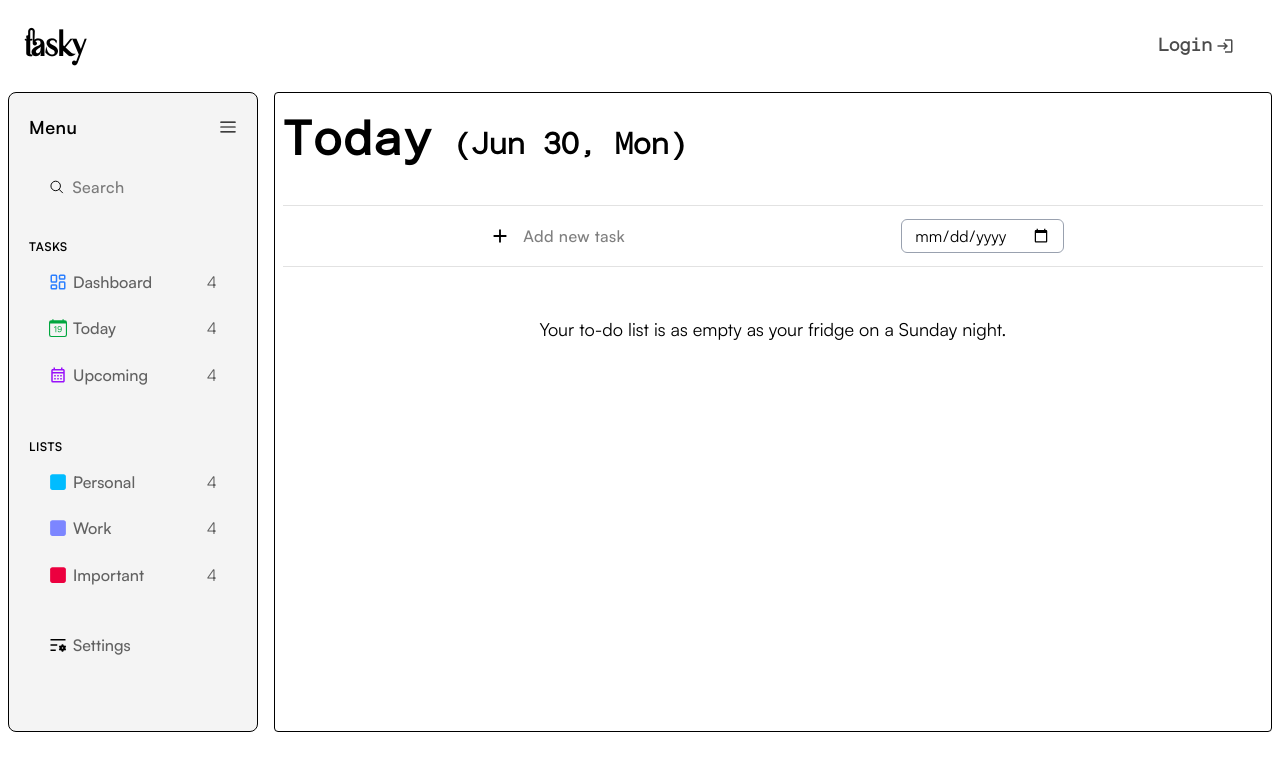
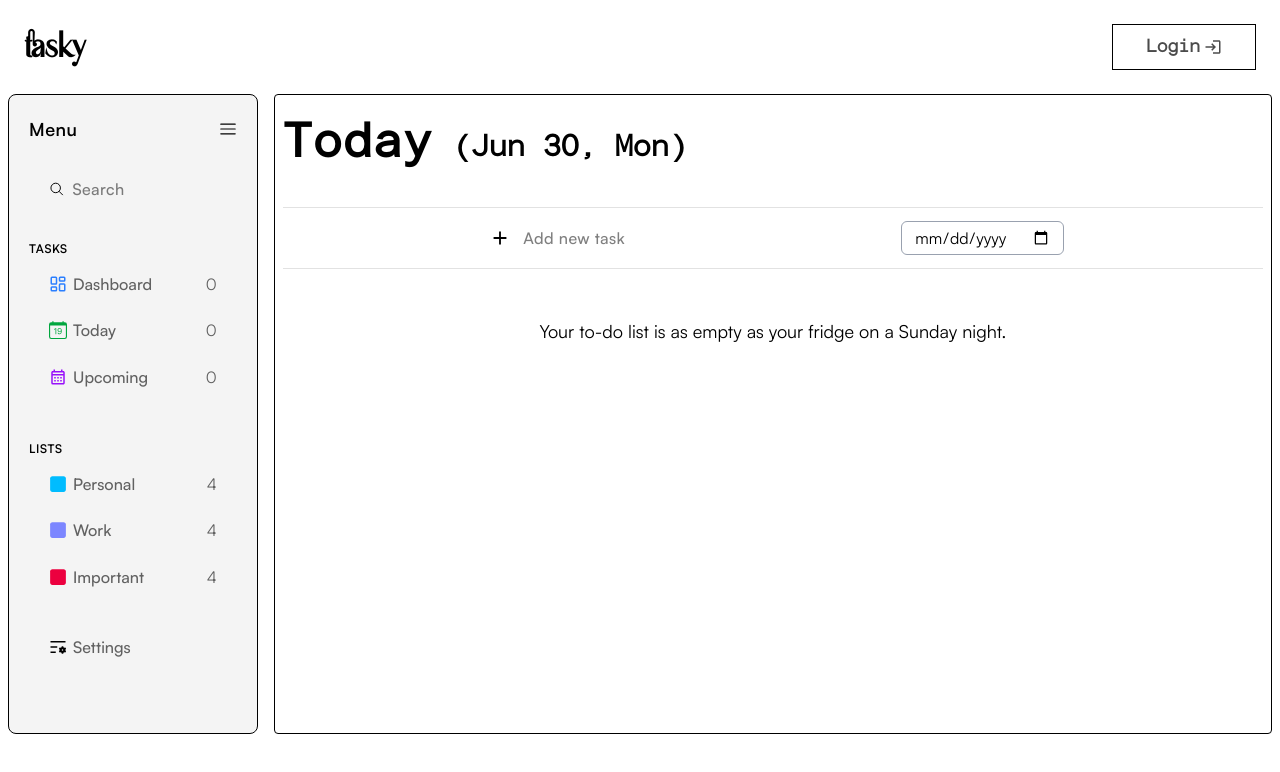
Before and after one commit to sagar-mitra/To-Do, a React (Vite) app: page / in a window 1280 px wide. Shown: the top 772 px of the page. Built offline with nearby package versions, Linux system fonts and the light colour scheme.

Commit message:
sidebar task count updated

```diff
--- a/src/components/Header.jsx
+++ b/src/components/Header.jsx
@@ -1,18 +1,35 @@
-import React from "react";
+import React, { useContext } from "react";
 import { Link } from "react-router-dom";
 import { MdLogin } from "react-icons/md";
+import AuthContext from "../utils/AuthContext";
+import ProfilePicture from "./ProfilePicture";
 
 const Header = () => {
+  const { loginInfo } = useContext(AuthContext);
+  console.log(loginInfo);
+
+
+
   return (
     <div className="mb-2 p-4 flex justify-between items-center">
       <h1 className="font-garaigit text-4xl font-bold ">tasky</h1>
-      <div className="w-30 p-1">
-        <Link className="group/login flex gap-1 items-center justify-center py-1 px-3 rounded-lg hover:bg-[#f4f4f4]" to="/login">
-          <h3 className="font-ltsuperiorMono opacity-70 text-lg font-semibold group-hover/login:opacity-100">
-            Login
-          </h3>
-          <MdLogin className="text-lg opacity-70 group-hover/login:opacity-100" />
-        </Link>
+      <div className="w-36 p-1 border">
+        {Object.keys(loginInfo).length !== 0 ? (
+          <div className="w-full flex items-center justify-between">
+            <h4 className="text-sm">{loginInfo.userName}</h4>
+            {/* {loginInfo.profilePhoto && <ProfilePicture file={loginInfo.profilePhoto} />} */}
+          </div>
+        ) : (
+          <Link
+            className="group/login flex gap-1 items-center justify-center py-1 px-3 rounded-lg hover:bg-[#f4f4f4]"
+            to="/login"
+          >
+            <h3 className="font-ltsuperiorMono opacity-70 text-lg font-semibold group-hover/login:opacity-100">
+              Login
+            </h3>
+            <MdLogin className="text-lg opacity-70 group-hover/login:opacity-100" />
+          </Link>
+        )}
       </div>
     </div>
   );
--- a/src/components/LoginForm.jsx
+++ b/src/components/LoginForm.jsx
@@ -1,6 +1,7 @@
 import React, { useContext, useState } from "react";
 import AuthContext from "../utils/AuthContext";
 import { useNavigate } from "react-router-dom";
+import ProfilePicture from "./ProfilePicture";
 
 const LoginForm = () => {
   const [fullName, setFullname] = useState("");
@@ -25,21 +26,18 @@ const LoginForm = () => {
     setLoginInfo(newUser); // updating the auth context
 
     // reset the states
-    setEmailID("");
-    setUserName("");
-    setFullname("");
+    setEmailID(null);
+    setUserName(null);
+    setFullname(null);
     setProfilePhoto(null);
   };
-
-  console.log(loginInfo);
 
   const handlePhotoUpload = (e) => {
     const file = e.target.files[0];
     setProfilePhoto(file);
   };
 
-  return (
-    Object.keys(loginInfo).length !== 0 ? (
+  return Object.keys(loginInfo).length !== 0 ? (
     <h1> your profile is ready </h1>
   ) : (
     <section className="bg-[#f4f4f4] w-[480px] py-10 px-4 rounded-lg ">
@@ -179,8 +177,7 @@ const LoginForm = () => {
         </form>
       </div>
     </section>
-    )
-  )
+  );
 };
 
 export default LoginForm;
--- /dev/null
+++ b/src/components/ProfilePicture.jsx
@@ -0,0 +1,13 @@
+import React, { useState } from 'react'
+
+const ProfilePicture = ({file}) => {
+    const [preview, setPreview] = useState(null);
+
+
+
+  return (
+    <input type="image" />
+  )
+}
+
+export default ProfilePicture
--- a/src/components/Sidebar/SidebarTasks.jsx
+++ b/src/components/Sidebar/SidebarTasks.jsx
@@ -2,9 +2,32 @@ import { Link } from "react-router-dom";
 import { LuLayoutDashboard } from "react-icons/lu";
 import { BsCalendarDate } from "react-icons/bs";
 import { MdOutlineCalendarMonth } from "react-icons/md";
+import { useContext } from "react";
+import { TaskContext } from "../../utils/taskContext";
 
 
 const SidebarTasks = () => {
+
+  const {taskInfo} = useContext(TaskContext);
+
+  const today = new Date();
+  let date = today.getDate();
+
+
+  let taskForToday = taskInfo.filter((e) => {
+    let d1 = new Date(e.taskDate);
+    return d1.getDate() === date;
+  })
+
+  let upComingTask = taskInfo.filter((e) => {
+    let d1 = new Date(e.taskDate);
+    return d1.getDate() !== date;
+  })
+
+  console.log(taskForToday);
+  console.log(upComingTask);
+
+
   return (
     <div className="p-3 h-48 w-full mt-2 flex flex-col justify-evenly ">
       <p className="text-xs font-semibold tracking-wider">TASKS</p>
@@ -13,21 +36,21 @@ const SidebarTasks = () => {
           <LuLayoutDashboard className="text-lg text-blue-500" />
           <h3 className="text-base font-medium opacity-60 group-hover/tasks:opacity-100">Dashboard</h3>
         </Link>
-        <p className=" opacity-60">4</p>
+        <p className=" opacity-60">{taskForToday.length + upComingTask.length}</p>
       </div>
       <div className="group/tasks flex py-2 px-5 rounded justify-between items-center cursor-pointer hover:bg-gray-200  duration-200">
         <Link className="flex gap-1.5 items-center" to="/today">
           <BsCalendarDate className="text-lg text-green-600"/>
           <h3 className="text-base font-medium opacity-60 group-hover/tasks:opacity-100">Today</h3>
         </Link>
-        <p className=" opacity-60">4</p>
+        <p className=" opacity-60">{taskForToday.length}</p>
       </div>
       <div className="group/tasks  flex py-2 px-5 rounded justify-between items-center cursor-pointer hover:bg-gray-200  duration-200">
         <Link className="flex gap-1.5 items-center" to="/upcoming">
           <MdOutlineCalendarMonth className="text-lg text-purple-600"/>
           <h3 className="text-base font-medium opacity-60 group-hover/tasks:opacity-100">Upcoming</h3>
         </Link>
-        <p className=" opacity-60">4</p>
+        <p className=" opacity-60 ">{upComingTask.length}</p>
       </div>
     </div>
   );
--- a/src/pages/Login.jsx
+++ b/src/pages/Login.jsx
@@ -3,6 +3,7 @@ import loginIMG from "../assets/loginIMG.jpg";
 import { FaRegUser } from "react-icons/fa6";
 import { FiUser } from "react-icons/fi";
 import LoginForm from "../components/LoginForm";
+import ProfilePicture from "../components/ProfilePicture";
 
 const Login = () => {
   return (
```
Lines whose indentation alone changed are shown as unchanged.
